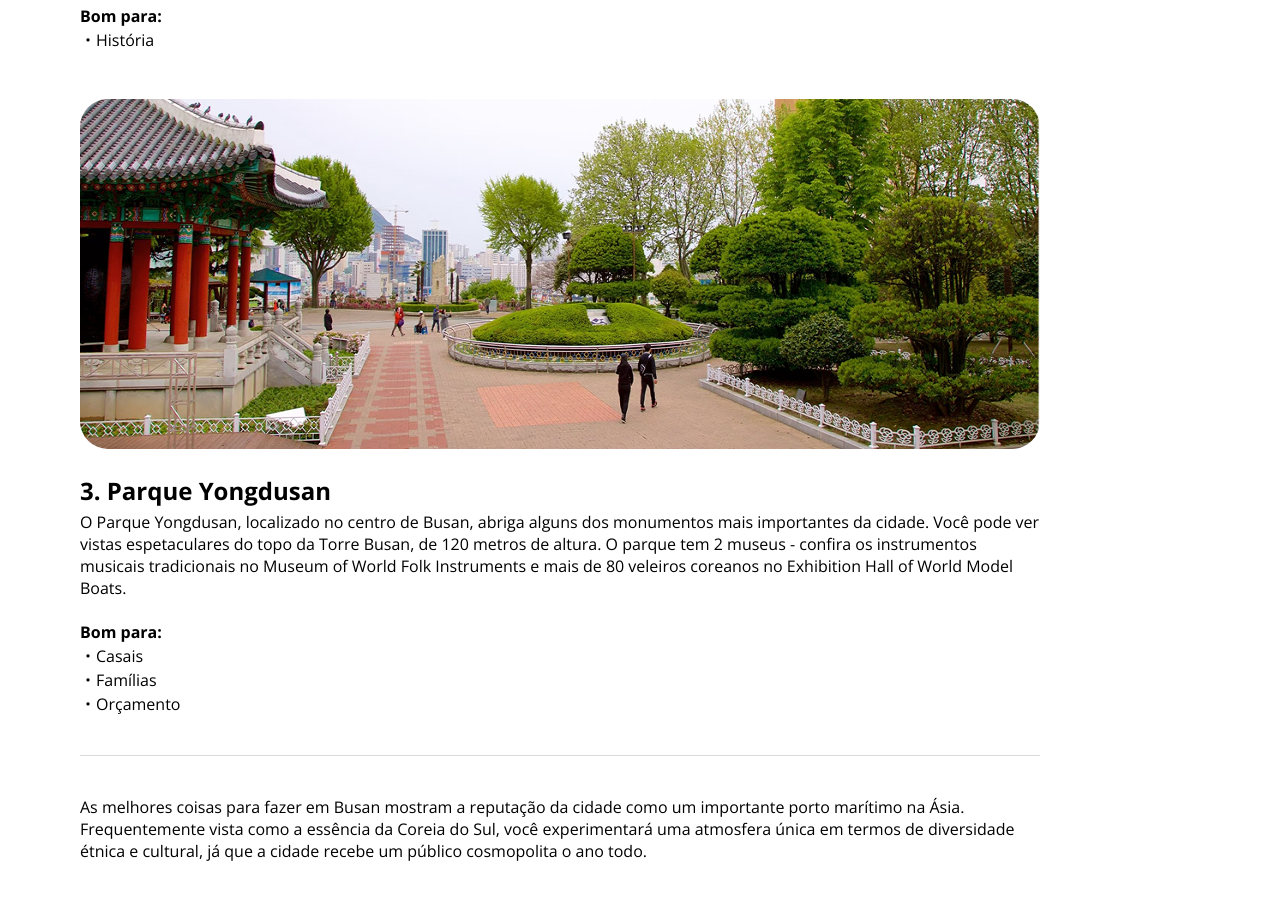
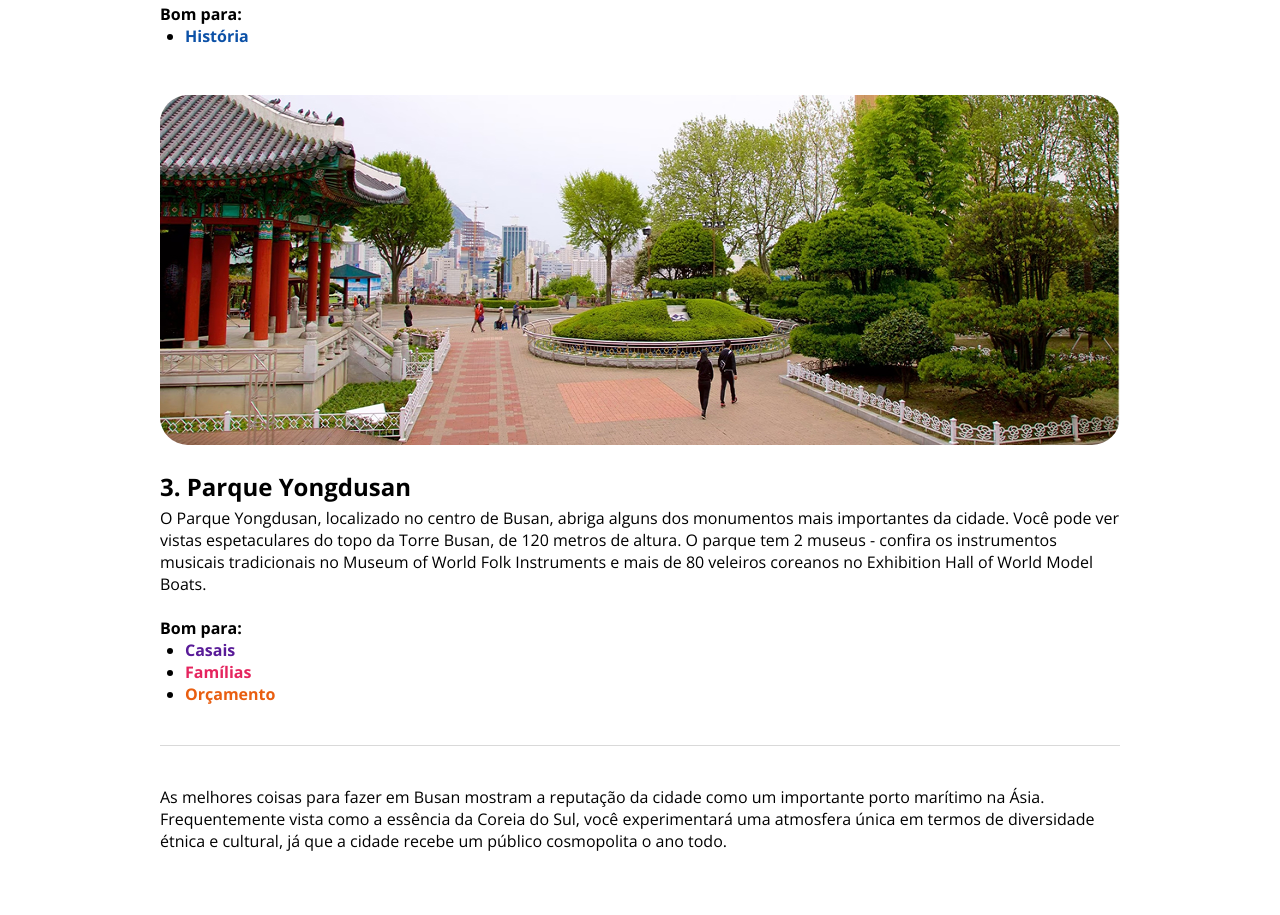
Before and after one commit to gusfornari/Travel-Places, a plain HTML site: page index.html in a window 1280 px wide. Shown: the part 2367-3282 px from the top of the page. Drawn offline with nearby package versions, Linux system fonts and the light colour scheme.

Commit message:
finals details and colors

```diff
--- a/index.html
+++ b/index.html
@@ -38,7 +38,9 @@
       <p>O Templo Haedong Yonggungsa é um templo budista localizado no extremo nordeste de Busan. Construído em 1376, é um dos poucos templos na Coreia construídos à beira-mar – você pode desfrutar de vistas do Mar do Leste de um lado e de belas montanhas do outro.</p>
       <br>
       <p>Bom para: </p>
-      <p> ・História </p>
+      <ul>
+        <li>História</li>
+      </ul>
 
 
         <div id="cardtravel">
@@ -47,7 +49,9 @@
           <p>O Templo Beomeo-sa é um dos maiores santuários da Coreia do Sul. Ele está localizado no alto da borda leste da montanha Geumjeongsa e fica distante da agitação da cidade. O Daeungjeon Hall do templo é um exemplo bem preservado da arquitetura da Dinastia Joseon.</p>
           <br>
           <p>Bom para: </p>
-          <p> ・História </p>
+          <ul>
+            <li>História</li>
+          </ul>
       </div>
 
         <img src="./assets/list 3.jpg" alt="">
@@ -55,11 +59,11 @@
         <p>O Parque Yongdusan, localizado no centro de Busan, abriga alguns dos monumentos mais importantes da cidade. Você pode ver vistas espetaculares do topo da Torre Busan, de 120 metros de altura. O parque tem 2 museus - confira os instrumentos musicais tradicionais no Museum of World Folk Instruments e mais de 80 veleiros coreanos no Exhibition Hall of World Model Boats.</p>
         <br>
     <p> Bom para: </p>
-    <p>・Casais
-      <br>
-      ・Famílias
-      <br>
-      ・Orçamento </p>
+    <ul>
+      <li class="purple">Casais</li>
+      <li class="pink">Famílias</li>
+      <li class="orange">Orçamento</li>
+    </ul>
     </section>
 
     <div class="divider"></div>
--- a/style.css
+++ b/style.css
@@ -1,5 +1,5 @@
 *{
-  margin: 0px;
+  margin: 0px auto;
   padding: 0px;
   font-family: "Open Sans", sans-serif;
   font-weight: 700;
@@ -11,11 +11,13 @@
   width: 1120px;
 }
 
+
 img{
   border-radius: 28px;
   height: 350px;
   width: 100%;
 }
+
 
 header p {
   color: #E1624F;
@@ -25,6 +27,7 @@ header p {
 header h1{
   margin-top: 8px;
 }
+
 
 #description img{
   height: 660px;
@@ -67,15 +70,14 @@ font-weight: 400;
   margin: 2px 0px 8px 0;
 }
 
+
 #list p {
   font-weight: 400;
 }
 
-
 #list h2 {
   margin: 20px 0 4px 0;
 }
-
 
 #cardtravel{
   padding: 48px 0 48px 0;
@@ -85,7 +87,29 @@ font-weight: 400;
   font-weight: 700;
 }
 
+#list ul {
+  color: #0C51A7;
+}
 
+#list ul li::marker{
+ color: black;
+}
+
+#list ul li{
+margin-left: 25px;
+}
+
+.purple{
+  color: #591B98;
+}
+
+.pink{
+color: #E5245E;
+}
+
+.orange{
+  color: #E95E10;
+}
 
 .divider {
   width: 100%;
@@ -94,11 +118,13 @@ font-weight: 400;
   background-color: #d9d9d9;
 }
 
+
 #finaldescription{
   padding-bottom: 65px;
   font-weight: 400;
 }
 
+
 footer{
   text-align: center;
 }
```
